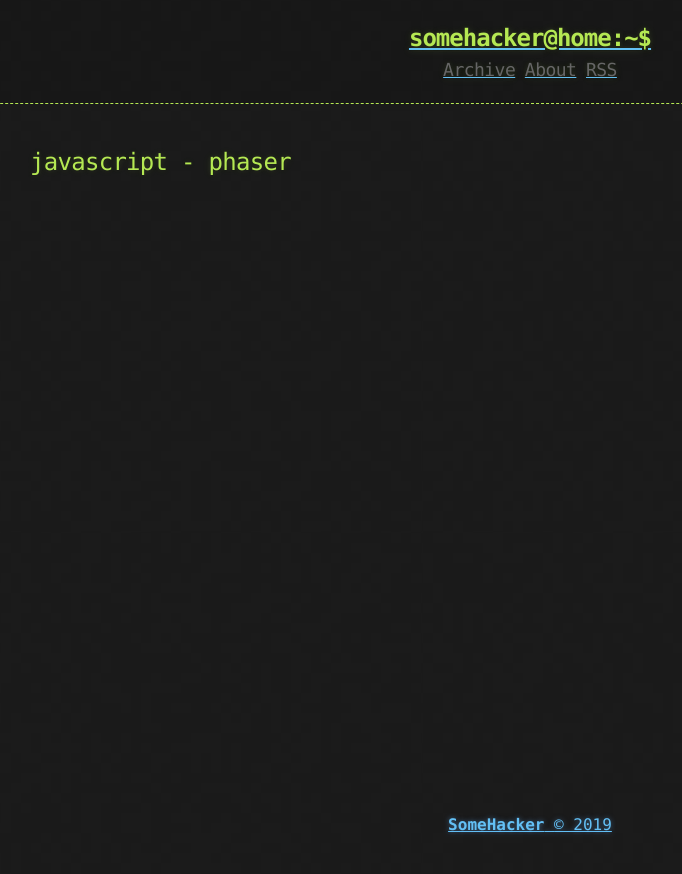
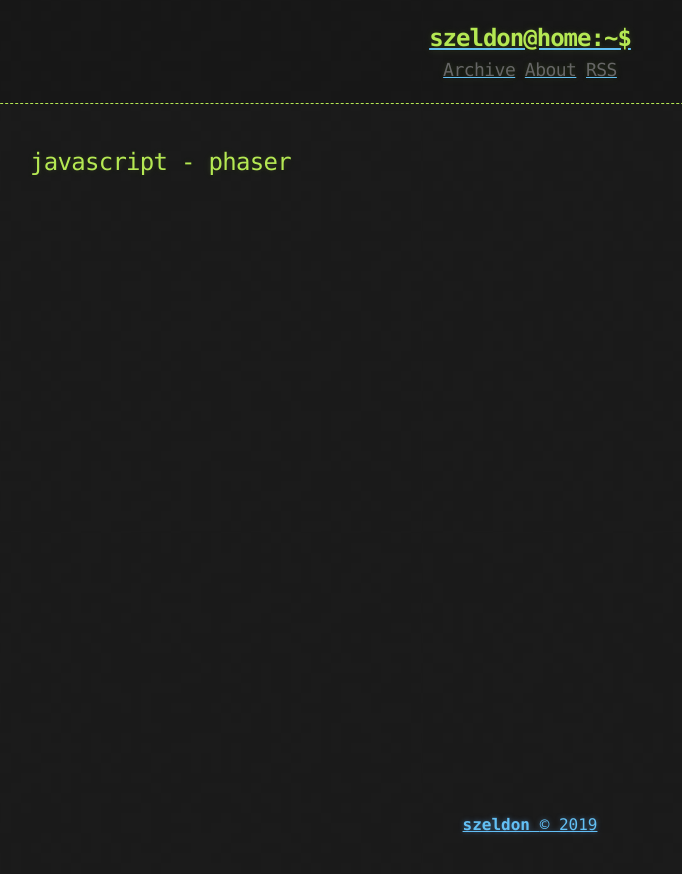
Before and after one commit to szeldon/szeldon.github.io, a Jekyll site: the page built from index.md, in a window 1280 px wide. Shown: the top 874 px of the page, without its empty margins (110-792 px from the left). Built offline with Jekyll 4.4.1, drawn with Linux system fonts in a browser that asks for light colours; our own code applies the rules of GitHub Pages for plain Markdown files; the list of posts is cut into pages by our own code.

Commit message:
edycja tekstów podstawowych

```diff
--- a/_config.yml
+++ b/_config.yml
@@ -1,9 +1,9 @@
-title: Hacker-Blog
-description: "A Jekyll Blog Theme For Hackers"
+title: javascript - phaser
+description: "Kurs Javascipt - gry phaser - know-how"
 author:
-  name: "SomeHacker"
-  email: "someone@somewebsite.somedomain"
-  url: "https://ashishchaudhary.in/hacker-blog"
+  name: "szeldon"
+#  email: "someone@somewebsite.somedomain"
+  url: "https://szeldon.github.io"
 
 baseurl: /
 
@@ -28,5 +28,5 @@
   - jekyll-sitemap
 
 # Custom variables
-owner : "SomeHacker"
-year : "2018"
+owner : "szeldon"
+year : "2019"
```
